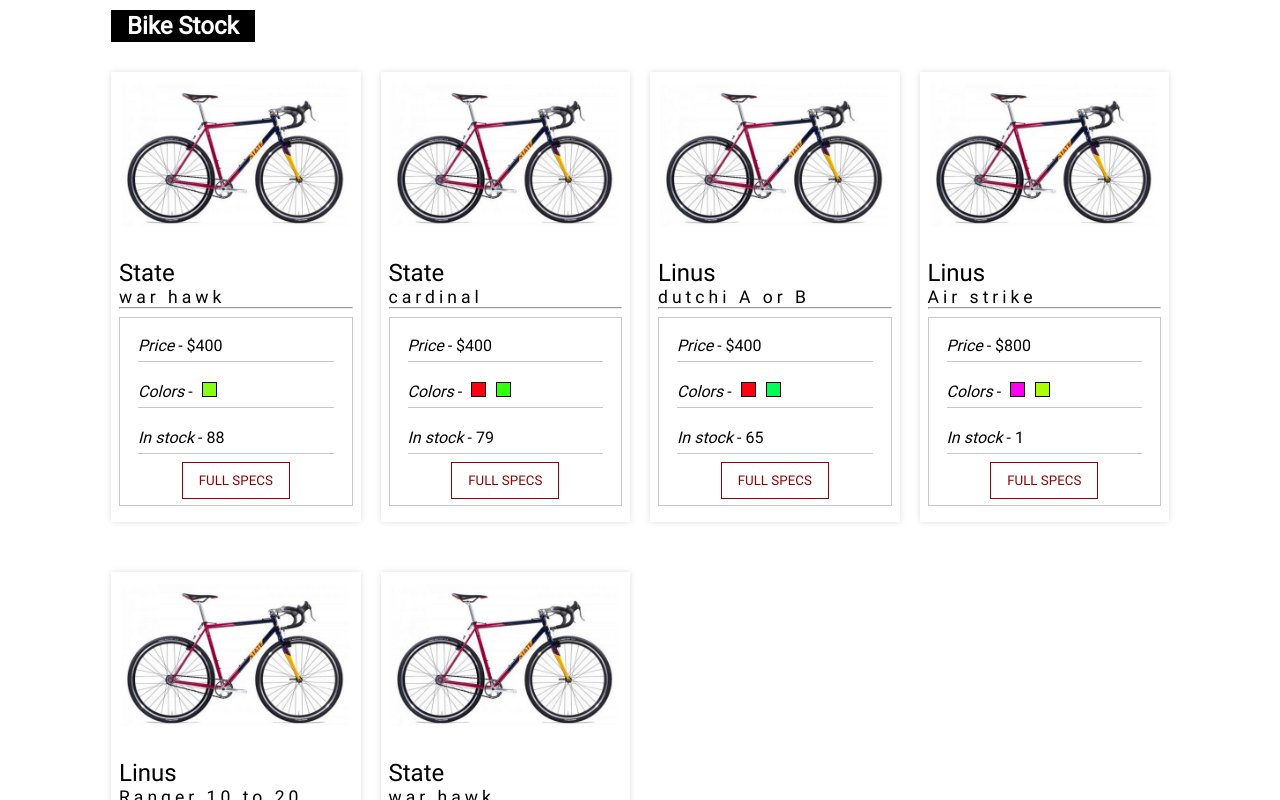
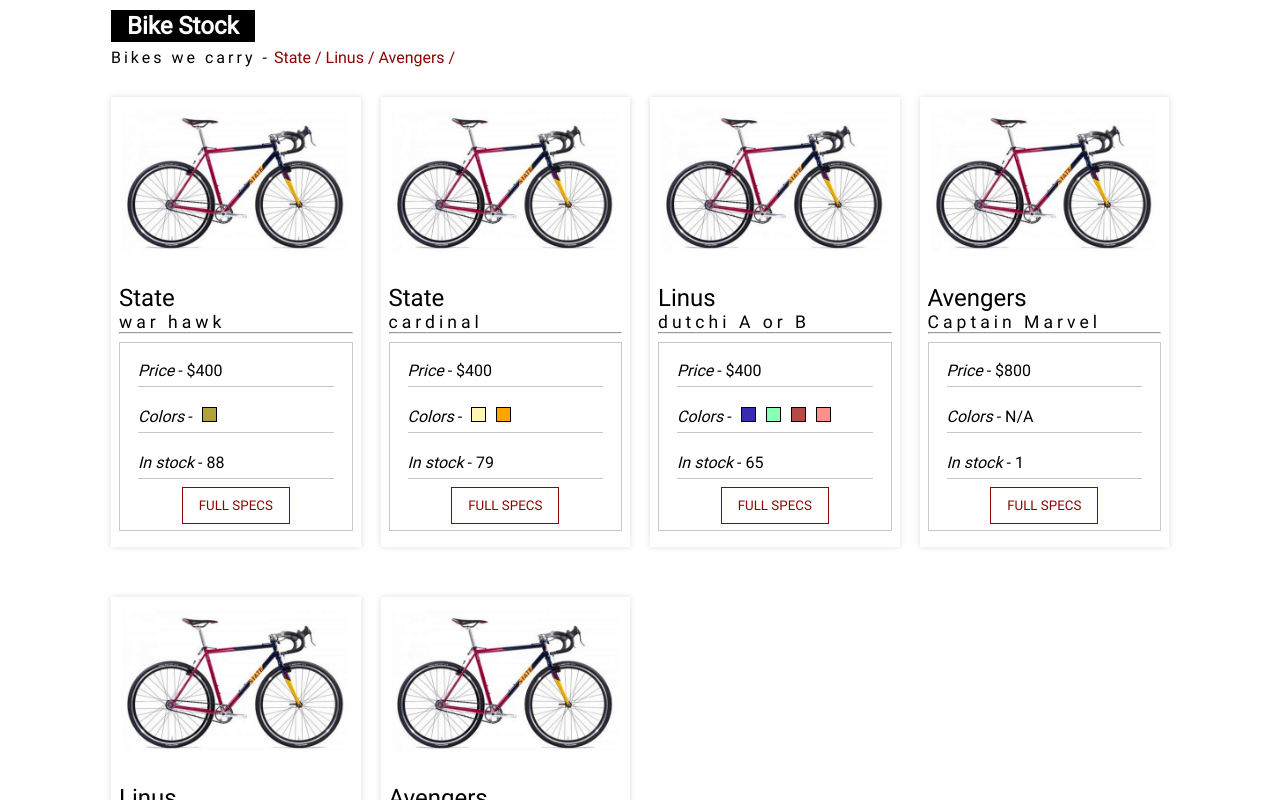
Before and after one commit to sachinprabhuk/cycle-store, a React (Create React App) app: page / in a window 1280 px wide. Shown: the top 800 px of the page. Built offline with nearby package versions, Linux system fonts and the light colour scheme.

Commit message:
added brandList component and other updates

```diff
--- a/src/App.js
+++ b/src/App.js
@@ -2,7 +2,7 @@
 import "./App.css";
 import BikeData from "./bikeData";
 import BikeList from './components/BikeList/BikeList';
-
+import BrandList from './components/BrandList/BrandList';
 
 class App extends Component {
   state = {
@@ -21,7 +21,10 @@
   render() {
     return (
       <div id="appWrapper">
-        <h2 id="mainTitle">Bike Stock</h2>
+        <div id="title">
+          <h2 id="mainTitle">Bike Stock</h2>
+          <BrandList bikes={this.state.bikeData}/>
+        </div>
         <div id="bikeList">
           <BikeList bikes={this.state.bikeData} />
         </div>
--- a/src/bikeData.js
+++ b/src/bikeData.js
@@ -1,3 +1,4 @@
+
 const bikeList = [
   {
     bikeID: 1,
@@ -5,7 +6,7 @@
     brandName: "State",
     bikeName: "war hawk",
     price: 400,
-    colors: ["#88ff11"],
+    colors: ["#B2A23c"],
     stock: 88
   },
   {
@@ -14,41 +15,49 @@
     brandName: "State",
     bikeName: "cardinal",
     price: 400,
-    colors: ["#ff0012", "#33ff10"],
+    colors: ["#FFF5B5", "orange"],
     stock: 79
-  },{
+  },
+  {
     bikeID: 3,
     imgSrc: "/images/cycle_sample.png",
     brandName: "Linus",
     bikeName: "dutchi A or B",
     price: 400,
-    colors: ["#ff0012", "#00ff55"],
+    colors: ["#392AB2", "#8AFFB6", "#B24B46", "#FF908A"],
     stock: 65
-  },{
+  },
+  {
     bikeID: 4,
     imgSrc: "/images/cycle_sample.png",
-    brandName: "Linus",
-    bikeName: "Air strike",
+    brandName: "Avengers",
+    bikeName: "Captain Marvel",
     price: 800,
-    colors: ["#ff00ef", "#abff00"],
     stock: 1
-  },{
+  },
+  {
     bikeID: 5,
     imgSrc: "/images/cycle_sample.png",
     brandName: "Linus",
     bikeName: "Ranger 10 to 20",
     price: 1000,
-    colors: ["#ff0000", "#00ff00"],
+    colors: ["#B2A23C", "#A094FF", "#8AFFB6"],
     stock: 100
-  },{
+  },
+  {
     bikeID: 6,
     imgSrc: "/images/cycle_sample.png",
-    brandName: "State",
-    bikeName: "war hawk",
+    brandName: "Avengers",
+    bikeName: "Hawk eye",
     price: 600,
     stock: 10
   },
 
 ]
 
+
+
+
+
+
 export default bikeList;
--- a/src/components/BikeList/BikeCard/BikeCard.css
+++ b/src/components/BikeList/BikeCard/BikeCard.css
@@ -29,13 +29,13 @@
   background-color: white;
   cursor: pointer;
   transition: background 0.1s ease-in-out;
+  outline: none;
 }
 
 .bikeCard .infoSection button:hover {
   color: white;
   background-color: rgb(141, 3, 3);
 }
-
 
 .bikeCard .infoSection .specWrapper {
   border: 1px solid rgb(200, 200, 200);
--- a/src/components/BikeList/BikeCard/BikeCard.js
+++ b/src/components/BikeList/BikeCard/BikeCard.js
@@ -1,6 +1,6 @@
 import React from 'react';
 import "./BikeCard.css";
-import ColorList from "./ColorList";
+import ColorList from "./ColorList/ColorList";
 
 export default function BikeCard({info}) {
   return (
--- a/src/components/BikeList/BikeList.css
+++ b/src/components/BikeList/BikeList.css
@@ -8,11 +8,18 @@
 @media only screen and (min-width: 600px) {
   div#bikeList {
     display: grid;
+    grid-template-columns: repeat(2, 1fr);
+  }
+}
+
+@media only screen and (min-width: 800px) {
+  div#bikeList {
+    display: grid;
     grid-template-columns: repeat(3, 1fr);
   }
 }
 
-@media only screen and (min-width: 1000px) {
+@media only screen and (min-width: 1100px) {
   div#bikeList {
     display: grid;
     grid-template-columns: repeat(4, 1fr);
--- a/src/components/BikeList/BikeList.js
+++ b/src/components/BikeList/BikeList.js
@@ -1,31 +1,14 @@
 import React from 'react'
 import Loading from '../Loading/Loading';
 import BikeCard from './BikeCard/BikeCard';
-import { Fragment } from 'react';
 import "./BikeList.css";
 
-const getBrands = bikeList => {
-  const brands =  new Set();
-  for(let i=0;i<bikeList.length;++i)
-    brands.add(bikeList[i].brandName);
-  return Array.from(brands);
-}
 
 
 export default function BikeList(props) {
   const { bikes } = props;
-  let toDisplay = <Loading />;
-  if(bikes.length !== 0) {
-    toDisplay = (
-      <Fragment>
-        {/* <div id="brandList">
-          Brand we carry - <span>
-            {getBrands(bikes).map(brand => )}
-          </span>
-        </div> */}
-          {bikes.map((bike, i) => <BikeCard key={`bike${i}`} info={bike} />)}
-      </Fragment>
-    )
-  }
+  let toDisplay = <Loading style={{gridColumn: "1/-1"}} />;
+  if(bikes.length !== 0)
+    toDisplay = bikes.map((bike, i) => <BikeCard key={`bike${i}`} info={bike} />)
   return toDisplay;
 }
--- /dev/null
+++ b/src/components/BrandList/BrandList.js
@@ -0,0 +1,30 @@
+import React from 'react'
+
+const brandName = {
+  textDecoration: 'none',
+  color: 'rgb(141, 3, 3)'
+}
+
+export default function BrandList(props) {
+  let toDisplay = null;
+  if(props.bikes && props.bikes.length > 0) {
+    const set = new Set();
+    const bikes = props.bikes;
+    for(let i=0;i<bikes.length;++i)
+      set.add(bikes[i].brandName);
+    const brands = Array.from(set);
+    toDisplay = (
+      <span>
+        {brands.map((el, index) => <a
+        key={`brandLink${index}`}
+        href="/"
+        style={brandName}>{el}  /  </a>)}
+      </span>
+    )
+  }
+  return (
+    <div style={{marginTop: "6px"}}>
+      <span style={{letterSpacing: "3px"}}>Bikes we carry -</span> {toDisplay}
+    </div>
+  )
+}
--- a/src/components/Loading/Loading.js
+++ b/src/components/Loading/Loading.js
@@ -1,7 +1,7 @@
 import React from 'react';
 
-function Loading() {
-  return <div className="loader"><center>Loading...</center></div>
+function Loading(props) {
+  return <div className="loader" style={{...props.style}}><center>Loading...</center></div>
 }
 
 export default Loading;
```
Also changed, not shown: src/components/BikeList/BikeCard/ColorList/ColorList.js (renamed from src/components/BikeList/BikeCard/ColorList.js).
